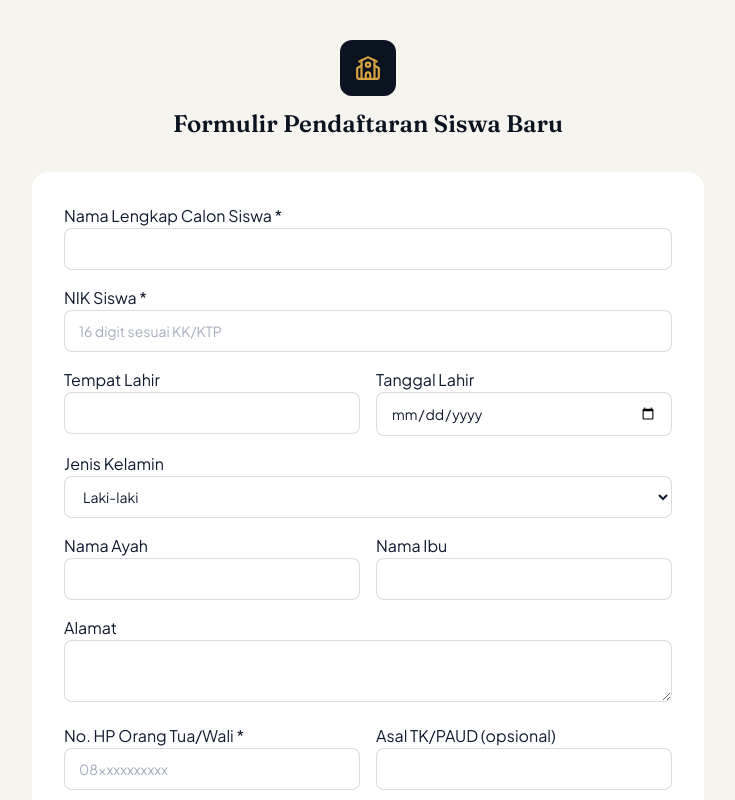
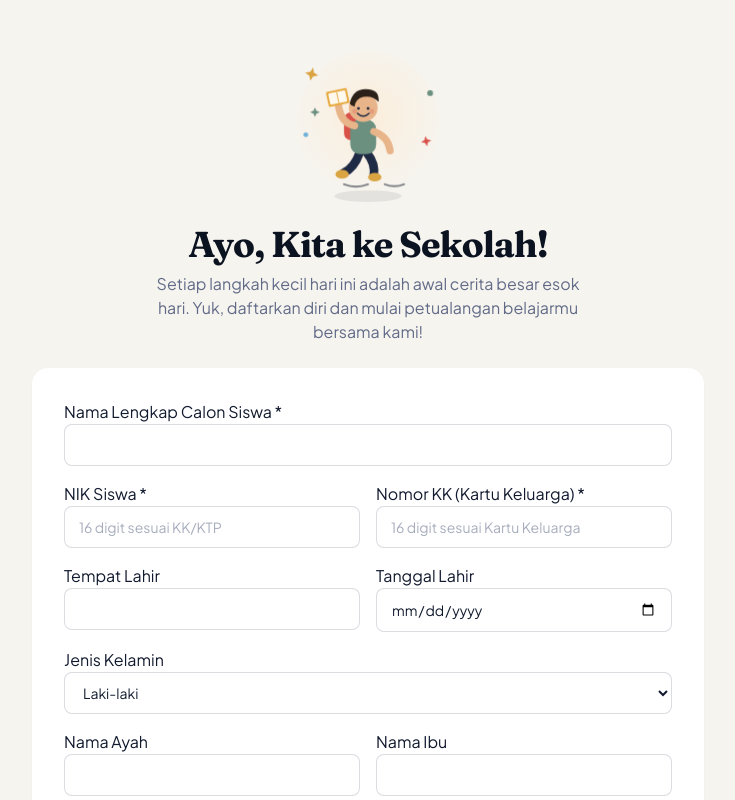
Before and after one commit to edethalfonsina22-collab/simak-app, a React (Vite) app: page /ppdb in a window 1280 px wide. Shown: the top 800 px of the page, without its empty margins (272-1007 px from the left). Built offline with nearby package versions, Linux system fonts and the light colour scheme; no server answers; the database is empty.

Commit message:
Update PPDBPublik.jsx

```diff
--- a/src/pages/PPDBPublik.jsx
+++ b/src/pages/PPDBPublik.jsx
@@ -5,6 +5,7 @@ import { Loader2, CheckCircle2, School } from 'lucide-react'
 const emptyForm = {
   nama_lengkap: '',
   nik_siswa: '',
+  nomor_kk: '',
   tempat_lahir: '',
   tanggal_lahir: '',
   jenis_kelamin: 'L',
@@ -13,6 +14,89 @@ const emptyForm = {
   alamat: '',
   no_hp_orang_tua: '',
   asal_sekolah: '',
+}
+
+// Ilustrasi anak SD melompat gembira sambil memegang buku.
+// Dibuat sebagai SVG asli (bukan gambar/foto) agar ringan dan bebas hak cipta.
+function IlustrasiSemangatSekolah() {
+  return (
+    <svg viewBox="0 0 400 360" className="w-full h-full" xmlns="http://www.w3.org/2000/svg" aria-hidden="true">
+      <defs>
+        <radialGradient id="haloGlow" cx="50%" cy="45%" r="55%">
+          <stop offset="0%" stopColor="#FBEEDB" />
+          <stop offset="100%" stopColor="#FBEEDB" stopOpacity="0" />
+        </radialGradient>
+      </defs>
+
+      {/* Halo lembut di belakang karakter */}
+      <circle cx="200" cy="170" r="150" fill="url(#haloGlow)" />
+
+      {/* Bayangan tanah */}
+      <ellipse cx="200" cy="322" rx="70" ry="12" fill="#0B1220" opacity="0.08" />
+
+      {/* Confetti / bintang melayang */}
+      <g className="anim-float-a">
+        <path d="M60 90 l4 10 10 4 -10 4 -4 10 -4 -10 -10 -4 10 -4 z" fill="#D9A441" />
+      </g>
+      <g className="anim-float-b">
+        <circle cx="335" cy="120" r="6" fill="#6B9080" />
+      </g>
+      <g className="anim-float-c">
+        <path d="M320 210 l3 8 8 3 -8 3 -3 8 -3 -8 -8 -3 8 -3 z" fill="#D9524A" />
+      </g>
+      <g className="anim-float-a">
+        <circle cx="75" cy="230" r="5" fill="#6FB1D9" />
+      </g>
+      <g className="anim-float-b">
+        <path d="M95 150 l3 7 7 3 -7 3 -3 7 -3 -7 -7 -3 7 -3 z" fill="#6B9080" />
+      </g>
+
+      {/* Garis gerak melompat */}
+      <g className="anim-bounce" opacity="0.5">
+        <path d="M150 300 q25 10 50 0" stroke="#0B1220" strokeWidth="4" strokeLinecap="round" fill="none" />
+        <path d="M235 300 q20 8 40 0" stroke="#0B1220" strokeWidth="4" strokeLinecap="round" fill="none" />
+      </g>
+
+      {/* Karakter: anak SD melompat memegang buku */}
+      <g className="anim-bounce">
+        {/* Tas ransel */}
+        <rect x="150" y="150" width="46" height="58" rx="14" fill="#D9524A" />
+
+        {/* Kaki (posisi melompat) */}
+        <path d="M182 235 q-10 30 -34 42" stroke="#1F2A44" strokeWidth="18" strokeLinecap="round" fill="none" />
+        <path d="M198 235 q18 22 14 48" stroke="#1F2A44" strokeWidth="18" strokeLinecap="round" fill="none" />
+        {/* Sepatu */}
+        <ellipse cx="146" cy="279" rx="14" ry="9" fill="#D9A441" />
+        <ellipse cx="214" cy="285" rx="14" ry="9" fill="#D9A441" />
+
+        {/* Badan / baju */}
+        <rect x="163" y="165" width="54" height="72" rx="20" fill="#6B9080" />
+
+        {/* Lengan kiri memegang buku ke atas */}
+        <path d="M172 178 q-30 -6 -34 -46" stroke="#E8B48A" strokeWidth="15" strokeLinecap="round" fill="none" />
+        {/* Lengan kanan mengayun */}
+        <path d="M212 190 q30 10 34 40" stroke="#E8B48A" strokeWidth="15" strokeLinecap="round" fill="none" />
+
+        {/* Buku di atas kepala */}
+        <g transform="translate(112 108) rotate(-12)">
+          <rect x="0" y="0" width="44" height="32" rx="3" fill="#E7A83D" />
+          <rect x="4" y="4" width="36" height="24" rx="2" fill="#FFF8EC" />
+          <line x1="22" y1="4" x2="22" y2="28" stroke="#E7A83D" strokeWidth="2" />
+        </g>
+
+        {/* Kepala */}
+        <circle cx="190" cy="140" r="30" fill="#E8B48A" />
+        {/* Rambut */}
+        <path d="M162 132 q6 -34 40 -30 q22 2 20 26 q-14 -14 -32 -10 q-16 4 -18 20 q-8 -2 -10 -6 z" fill="#2B2118" />
+        {/* Wajah gembira */}
+        <circle cx="180" cy="142" r="3" fill="#1F2A44" />
+        <circle cx="200" cy="142" r="3" fill="#1F2A44" />
+        <path d="M178 152 q12 12 24 0" stroke="#1F2A44" strokeWidth="3" strokeLinecap="round" fill="none" />
+        <circle cx="172" cy="148" r="5" fill="#D9524A" opacity="0.25" />
+        <circle cx="208" cy="148" r="5" fill="#D9524A" opacity="0.25" />
+      </g>
+    </svg>
+  )
 }
 
 export default function PPDBPublik() {
@@ -34,6 +118,10 @@ export default function PPDBPublik() {
       setError('NIK Siswa harus terdiri dari 16 digit angka.')
       return
     }
+    if (form.nomor_kk.length !== 16) {
+      setError('Nomor KK harus terdiri dari 16 digit angka.')
+      return
+    }
 
     setMengirim(true)
     const { error: err } = await supabase.from('ppdb_pendaftar').insert(form)
@@ -49,9 +137,36 @@ export default function PPDBPublik() {
     setForm({ ...form, [field]: value })
   }
 
+  const gayaAnimasi = `
+    @keyframes bounceGentle {
+      0%, 100% { transform: translateY(0); }
+      50% { transform: translateY(-14px); }
+    }
+    @keyframes floatA {
+      0%, 100% { transform: translate(0, 0) rotate(0deg); }
+      50% { transform: translate(4px, -10px) rotate(15deg); }
+    }
+    @keyframes floatB {
+      0%, 100% { transform: translate(0, 0); }
+      50% { transform: translate(-6px, -14px); }
+    }
+    @keyframes floatC {
+      0%, 100% { transform: translate(0, 0) rotate(0deg); }
+      50% { transform: translate(-4px, 8px) rotate(-10deg); }
+    }
+    .anim-bounce { animation: bounceGentle 2.6s ease-in-out infinite; transform-origin: center; }
+    .anim-float-a { animation: floatA 3.4s ease-in-out infinite; transform-origin: center; }
+    .anim-float-b { animation: floatB 4s ease-in-out infinite; transform-origin: center; }
+    .anim-float-c { animation: floatC 3.8s ease-in-out infinite; transform-origin: center; }
+    @media (prefers-reduced-motion: reduce) {
+      .anim-bounce, .anim-float-a, .anim-float-b, .anim-float-c { animation: none; }
+    }
+  `
+
   if (terkirim) {
     return (
       <div className="min-h-screen bg-paper flex items-center justify-center p-4">
+        <style>{gayaAnimasi}</style>
         <div className="max-w-md w-full text-center bg-white rounded-2xl shadow-lg p-8">
           <div className="w-16 h-16 rounded-full bg-sage-500/10 flex items-center justify-center mx-auto mb-4">
             <CheckCircle2 size={32} className="text-sage-500" />
@@ -68,16 +183,24 @@ export default function PPDBPublik() {
 
   return (
     <div className="min-h-screen bg-paper py-10 px-4">
+      <style>{gayaAnimasi}</style>
       <div className="max-w-2xl mx-auto">
-        <div className="text-center mb-8">
-          <div className="w-14 h-14 rounded-xl bg-ink-950 flex items-center justify-center mx-auto mb-3">
-            <School size={26} className="text-brass-400" />
+        {/* Hero semangat sekolah */}
+        <div className="text-center mb-6">
+          <div className="w-48 h-44 mx-auto mb-2">
+            <IlustrasiSemangatSekolah />
           </div>
-          <h1 className="font-display text-2xl font-semibold text-ink-950">
-            Formulir Pendaftaran Siswa Baru
+          <h1 className="font-display text-3xl sm:text-4xl font-bold text-ink-950 tracking-tight">
+            Ayo, Kita ke Sekolah!
           </h1>
+          <p className="text-ink-700/70 mt-2 max-w-md mx-auto">
+            Setiap langkah kecil hari ini adalah awal cerita besar esok hari. Yuk, daftarkan diri dan mulai petualangan belajarmu bersama kami!
+          </p>
           {profil?.nama_sekolah && (
-            <p className="text-ink-700/60 mt-1">{profil.nama_sekolah}</p>
+            <div className="inline-flex items-center gap-2 mt-4 px-4 py-1.5 rounded-full bg-ink-950 text-brass-400 text-sm font-medium">
+              <School size={16} />
+              {profil.nama_sekolah}
+            </div>
           )}
         </div>
 
@@ -87,6 +210,7 @@ export default function PPDBPublik() {
             <input required className="input-field" value={form.nama_lengkap} onChange={(e) => ubah('nama_lengkap', e.target.value)} />
           </div>
 
+          <div className="grid sm:grid-cols-2 gap-4">
             <div>
               <label className="label-field">NIK Siswa *</label>
               <input
@@ -99,6 +223,20 @@ export default function PPDBPublik() {
                 value={form.nik_siswa}
                 onChange={(e) => ubah('nik_siswa', e.target.value.replace(/\D/g, ''))}
               />
+            </div>
+            <div>
+              <label className="label-field">Nomor KK (Kartu Keluarga) *</label>
+              <input
+                required
+                className="input-field"
+                placeholder="16 digit sesuai Kartu Keluarga"
+                inputMode="numeric"
+                pattern="\d{16}"
+                maxLength={16}
+                value={form.nomor_kk}
+                onChange={(e) => ubah('nomor_kk', e.target.value.replace(/\D/g, ''))}
+              />
+            </div>
           </div>
 
           <div className="grid sm:grid-cols-2 gap-4">
```
Lines whose indentation alone changed are shown as unchanged.
